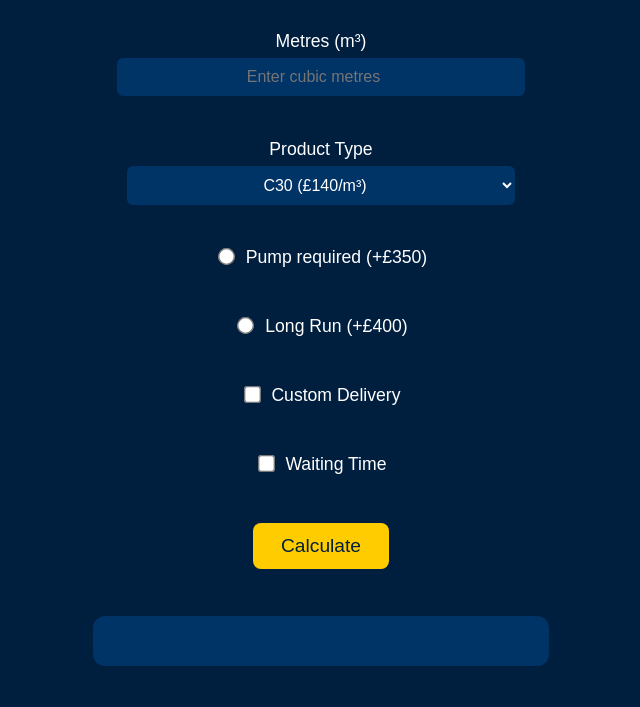
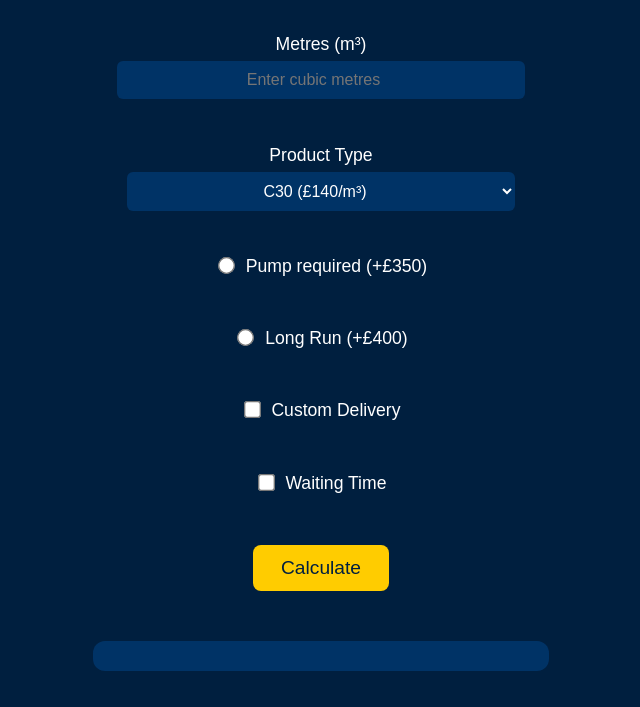
Before and after one commit to Spangla/Testbedbeta, a plain HTML site: page index.html in a window 1280 px wide. Shown: the part 93-800 px from the top of the page, without its empty margins (319-959 px from the left). Drawn offline with Linux system fonts and the light colour scheme.

Commit message:
Update style.css

```diff
--- a/style.css
+++ b/style.css
@@ -90,12 +90,14 @@ button:hover {
 #results {
   background-color: #003366;  /* lighter navy */
   border-radius: 12px;
-  padding: 25px 15px;
+  padding: 15px 10px;
   margin-top: 15px;
   width: 95%;
+  max-width: 480px;
   text-align: center;
-  font-size: 1.3rem;
+  font-size: 1.0rem;
   line-height: 1.6;
   white-space: pre-wrap;
   box-sizing: border-box;
+  flex-grow: 0;
 }
```
